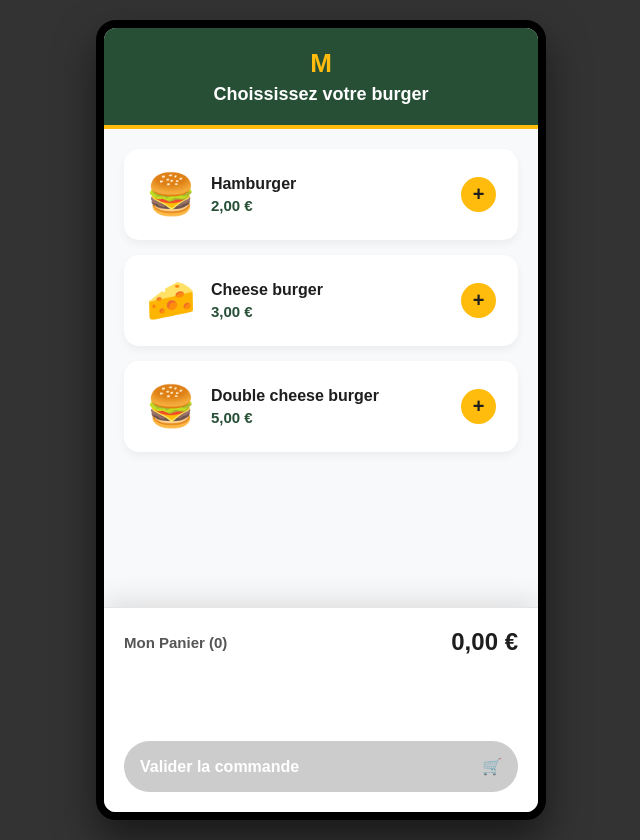
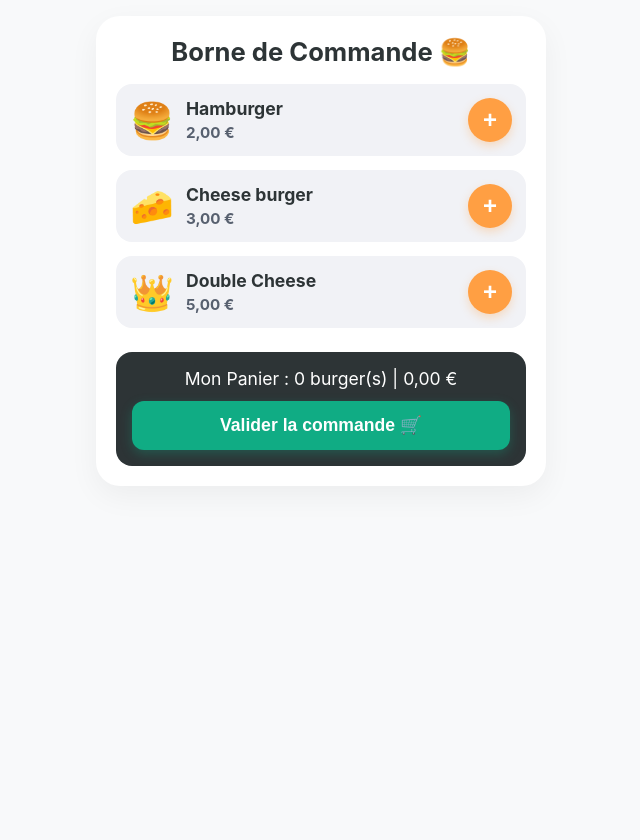
Before and after one commit to brahimgalaxys20/TPV, a plain HTML site: page index.html in a window 1280 px wide. Shown: the whole page, without its empty margins (319-959 px from the left). After the commit the page ends 800 px from the top, so only its background shows below. Drawn offline with Linux system fonts and the light colour scheme.

Commit message:
Update index.html

```diff
--- a/index.html
+++ b/index.html
@@ -2,348 +2,217 @@
 <html lang="fr">
 <head>
     <meta charset="UTF-8">
-    <meta name="viewport" content="width=device-width, initial-scale=1.0">
+    <!-- LA BALISE CRUCIALE POUR LE MOBILE -->
+    <meta name="viewport" content="width=device-width, initial-scale=1.0, user-scalable=no, viewport-fit=cover">
     <title>Borne de Commande - Burgers</title>
     <style>
+        /* Styles de base adaptés au mobile */
         :root {
-            --mcdo-green: #264F36;
-            --mcdo-yellow: #FFBC0D;
-            --mcdo-red: #DB0007;
-            --mcdo-dark: #1e1e1e;
-            --bg-light: #F8F9FA;
+            --primary: #ff9f43;
+            --primary-dark: #ee5253;
+            --bg: #f8f9fa;
+            --text: #2d3436;
         }
 
         * {
-            margin: 0;
-            padding: 0;
             box-sizing: border-box;
-            font-family: 'Arial Rounded MT Bold', sans-serif;
-            user-select: none;
+            -webkit-tap-highlight-color: transparent; /* Enlève le flash bleu au clic sur mobile */
         }
 
         body {
-            background-color: #333;
+            font-family: -apple-system, BlinkMacSystemFont, "Segoe UI", Roboto, sans-serif;
+            background-color: var(--bg);
+            color: var(--text);
+            margin: 0;
+            padding: 16px;
             display: flex;
             justify-content: center;
-            align-items: center;
-            min-height: 100vh;
-            padding: 20px;
         }
 
-        /* Simule l'écran vertical de la borne */
-        .kiosk-screen {
-            width: 450px;
-            height: 800px;
-            background-color: var(--bg-light);
-            border-radius: 20px;
-            box-shadow: 0 20px 40px rgba(0,0,0,0.5);
-            border: 8px solid #000;
-            overflow: hidden;
+        /* Conteneur fluide : prend 100% de la largeur du téléphone sans jamais dépasser 450px */
+        .borne-container {
+            width: 100%;
+            max-width: 450px;
+            background: #ffffff;
+            border-radius: 24px;
+            padding: 20px;
+            box-shadow: 0 10px 30px rgba(0,0,0,0.05);
+        }
+
+        h1 {
+            text-align: center;
+            font-size: 1.6rem;
+            margin-top: 0;
+            color: var(--text);
+        }
+
+        /* Grille des produits */
+        .menu {
             display: flex;
             flex-direction: column;
-            position: relative;
+            gap: 14px;
+            margin-bottom: 24px;
         }
 
-        /* En-tête */
-        .kiosk-header {
-            background-color: var(--mcdo-green);
-            color: white;
-            padding: 20px;
-            text-align: center;
-            font-weight: bold;
-            font-size: 18px;
-            border-bottom: 4px solid var(--mcdo-yellow);
-        }
-
-        .logo-m {
-            font-size: 26px;
-            color: var(--mcdo-yellow);
-            font-weight: 900;
-            display: block;
-            margin-bottom: 5px;
-        }
-
-        /* Zone de sélection des burgers */
-        .products-container {
-            flex: 1;
-            padding: 20px;
-            overflow-y: auto;
-            display: flex;
-            flex-direction: column;
-            gap: 15px;
-        }
-
-        .product-card {
-            background-color: white;
-            border-radius: 15px;
-            padding: 20px;
+        /* Cartes de burgers optimisées pour le pouce */
+        .burger-item {
             display: flex;
             align-items: center;
             justify-content: space-between;
-            box-shadow: 0 4px 8px rgba(0,0,0,0.05);
-            border: 2px solid transparent;
-            cursor: pointer;
-            transition: transform 0.1s ease, border-color 0.2s ease;
+            background: #f1f2f6;
+            padding: 14px;
+            border-radius: 16px;
         }
 
-        .product-card:active {
-            transform: scale(0.97);
-            border-color: var(--mcdo-yellow);
+        .burger-info {
+            display: flex;
+            align-items: center;
+            gap: 12px;
         }
 
-        .product-info {
-            display: flex;
-            align-items: center;
-            gap: 15px;
+        .burger-emoji {
+            font-size: 2.2rem;
         }
 
-        .product-icon {
-            font-size: 40px;
+        .burger-details h3 {
+            margin: 0 0 4px 0;
+            font-size: 1.1rem;
         }
 
-        .product-details {
-            display: flex;
-            flex-direction: column;
-            gap: 4px;
+        .burger-details p {
+            margin: 0;
+            color: #57606f;
+            font-weight: bold;
+            font-size: 0.95rem;
         }
 
-        .product-name {
-            font-size: 16px;
-            font-weight: bold;
-            color: var(--mcdo-dark);
-        }
-
-        .product-price {
-            font-size: 15px;
-            font-weight: 800;
-            color: var(--mcdo-green);
-        }
-
-        .add-btn {
-            background-color: var(--mcdo-yellow);
-            border: none;
-            width: 35px;
-            height: 35px;
-            border-radius: 50%;
-            font-size: 20px;
-            font-weight: bold;
-            color: var(--mcdo-dark);
-            display: flex;
-            justify-content: center;
-            align-items: center;
-        }
-
-        /* Panier fixe en bas */
-        .kiosk-footer-cart {
-            background-color: white;
-            box-shadow: 0 -8px 25px rgba(0,0,0,0.1);
-            padding: 20px;
-            display: flex;
-            flex-direction: column;
-            gap: 15px;
-            border-top: 1px solid #e5e5e5;
-        }
-
-        .cart-summary {
-            display: flex;
-            justify-content: space-between;
-            align-items: center;
-        }
-
-        .cart-title {
-            font-weight: bold;
-            color: #555;
-            font-size: 15px;
-        }
-
-        .cart-total {
-            font-size: 24px;
-            font-weight: 900;
-            color: var(--mcdo-dark);
-        }
-
-        /* Aperçu horizontal des articles */
-        .cart-items-preview {
-            display: flex;
-            gap: 10px;
-            overflow-x: auto;
-            min-height: 55px;
-            align-items: center;
-            padding: 2px 0;
-        }
-
-        .cart-item-thumb {
-            width: 48px;
-            height: 48px;
-            background: var(--bg-light);
-            border-radius: 10px;
-            display: flex;
-            justify-content: center;
-            align-items: center;
-            position: relative;
-            border: 1px solid #ddd;
-            flex-shrink: 0;
-            animation: popIn 0.2s ease-out;
-        }
-
-        .cart-item-badge {
-            position: absolute;
-            top: -6px;
-            right: -6px;
-            background-color: var(--mcdo-red);
-            color: white;
-            font-size: 11px;
-            font-weight: bold;
-            width: 18px;
-            height: 18px;
-            border-radius: 50%;
-            display: flex;
-            justify-content: center;
-            align-items: center;
-        }
-
-        .checkout-btn {
-            background-color: var(--mcdo-green);
+        /* Gros boutons faciles à cliquer sur écran tactile */
+        .btn-add {
+            background: var(--primary);
             color: white;
             border: none;
-            padding: 16px;
-            border-radius: 30px;
-            font-size: 16px;
+            width: 44px;
+            height: 44px;
+            border-radius: 50%;
+            font-size: 1.5rem;
             font-weight: bold;
             cursor: pointer;
             display: flex;
-            justify-content: space-between;
             align-items: center;
-            transition: background-color 0.2s;
+            justify-content: center;
+            box-shadow: 0 4px 10px rgba(255, 159, 67, 0.3);
+            transition: transform 0.1s;
         }
 
-        .checkout-btn:disabled {
-            background-color: #cccccc;
-            cursor: not-allowed;
+        .btn-add:active {
+            transform: scale(0.9);
+            background: var(--primary-dark);
         }
 
-        .checkout-btn:not(:disabled):active {
-            background-color: #1b3826;
+        /* Panier et validation */
+        .panier-section {
+            background: #2d3436;
+            color: white;
+            padding: 16px;
+            border-radius: 16px;
+            text-align: center;
         }
 
-        @keyframes popIn {
-            0% { transform: scale(0); }
-            100% { transform: scale(1); }
+        .total-text {
+            font-size: 1.1rem;
+            margin: 0 0 12px 0;
+        }
+
+        .btn-valider {
+            width: 100%;
+            background: #10ac84;
+            color: white;
+            border: none;
+            padding: 14px;
+            border-radius: 12px;
+            font-size: 1.1rem;
+            font-weight: bold;
+            cursor: pointer;
+            box-shadow: 0 4px 12px rgba(16, 172, 132, 0.3);
+        }
+
+        .btn-valider:active {
+            background: #0ea07a;
         }
     </style>
 </head>
 <body>
 
-    <div class="kiosk-screen">
-        <div class="kiosk-header">
-            <span class="logo-m">M</span>
-            Choississez votre burger
+    <div class="borne-container">
+        <h1>Borne de Commande 🍔</h1>
+
+        <div class="menu">
+            <!-- Produit 1 -->
+            <div class="burger-item">
+                <div class="burger-info">
+                    <span class="burger-emoji">🍔</span>
+                    <div class="burger-details">
+                        <h3>Hamburger</h3>
+                        <p>2,00 €</p>
+                    </div>
+                </div>
+                <button class="btn-add" onclick="ajouterAuPanier('Hamburger', 2)">+</button>
             </div>
 
-        <!-- Zone des 3 articles demandés -->
-        <div class="products-container">
-
-            <!-- 1. Hamburger -->
-            <div class="product-card" onclick="addToCart('p1', 'Hamburger', 2, '🍔')">
-                <div class="product-info">
-                    <span class="product-icon">🍔</span>
-                    <div class="product-details">
-                        <span class="product-name">Hamburger</span>
-                        <span class="product-price">2,00 €</span>
+            <!-- Produit 2 -->
+            <div class="burger-item">
+                <div class="burger-info">
+                    <span class="burger-emoji">🧀</span>
+                    <div class="burger-details">
+                        <h3>Cheese burger</h3>
+                        <p>3,00 €</p>
                     </div>
                 </div>
-                <button class="add-btn">+</button>
+                <button class="btn-add" onclick="ajouterAuPanier('Cheese burger', 3)">+</button>
             </div>
 
-            <!-- 2. Cheese burger -->
-            <div class="product-card" onclick="addToCart('p2', 'Cheese burger', 3, '🧀')">
-                <div class="product-info">
-                    <span class="product-icon">🧀</span>
-                    <div class="product-details">
-                        <span class="product-name">Cheese burger</span>
-                        <span class="product-price">3,00 €</span>
+            <!-- Produit 3 -->
+            <div class="burger-item">
+                <div class="burger-info">
+                    <span class="burger-emoji">👑</span>
+                    <div class="burger-details">
+                        <h3>Double Cheese</h3>
+                        <p>5,00 €</p>
                     </div>
                 </div>
-                <button class="add-btn">+</button>
+                <button class="btn-add" onclick="ajouterAuPanier('Double Cheese', 5)">+</button>
+            </div>
         </div>
 
-            <!-- 3. Double cheese burger -->
-            <div class="product-card" onclick="addToCart('p3', 'Double cheese burger', 5, '🍔+🍔')">
-                <div class="product-info">
-                    <span class="product-icon">🍔</span>
-                    <div class="product-details">
-                        <span class="product-name">Double cheese burger</span>
-                        <span class="product-price">5,00 €</span>
-                    </div>
-                </div>
-                <button class="add-btn">+</button>
-            </div>
-
-        </div>
-
-        <!-- SECTION PANIER EN BAS -->
-        <div class="kiosk-footer-cart">
-            <div class="cart-summary">
-                <span class="cart-title" id="cart-count">Mon Panier (0)</span>
-                <span class="cart-total" id="cart-total">0,00 €</span>
-            </div>
-
-            <!-- Miniatures défilantes -->
-            <div class="cart-items-preview" id="cart-preview"></div>
-
-            <button class="checkout-btn" id="checkout-action-btn" disabled onclick="validateOrder()">
-                <span>Valider la commande</span>
-                <span>🛒</span>
-            </button>
+        <!-- Section Panier -->
+        <div class="panier-section">
+            <p class="total-text">Mon Panier : <span id="count">0</span> burger(s) | <span id="total">0,00</span> €</p>
+            <button class="btn-valider" onclick="validerCommande()">Valider la commande 🛒</button>
         </div>
     </div>
 
     <script>
-        let cart = {};
+        let totalPrix = 0;
+        let totalArticles = 0;
 
-        function addToCart(id, name, price, icon) {
-            if (cart[id]) {
-                cart[id].quantity += 1;
-            } else {
-                cart[id] = { name: name, price: price, icon: icon, quantity: 1 };
-            }
-            updateUI();
+        function ajouterAuPanier(nom, prix) {
+            totalPrix += prix;
+            totalArticles += 1;
+            document.getElementById('count').innerText = totalArticles;
+            document.getElementById('total').innerText = totalPrix.toFixed(2);
         }
 
-        function updateUI() {
-            const preview = document.getElementById('cart-preview');
-            const countText = document.getElementById('cart-count');
-            const totalText = document.getElementById('cart-total');
-            const btn = document.getElementById('checkout-action-btn');
-
-            preview.innerHTML = '';
-            let totalQuantity = 0;
-            let totalPrice = 0;
-
-            for (const id in cart) {
-                const item = cart[id];
-                totalQuantity += item.quantity;
-                totalPrice += (item.price * item.quantity);
-
-                // Crée le petit aperçu visuel en bas
-                const thumb = document.createElement('div');
-                thumb.className = 'cart-item-thumb';
-                thumb.innerHTML = `
-                    <span style="font-size: 22px;">${item.icon === '🍔+🍔' ? '🍔' : item.icon}</span>
-                    <div class="cart-item-badge">${item.quantity}</div>
-                `;
-                preview.appendChild(thumb);
+        function validerCommande() {
+            if(totalArticles === 0) {
+                alert("Votre panier est vide !");
+            } else {
+                alert(`Commande validée !\nTotal : ${totalPrix.toFixed(2)} €\nMerci de votre visite ! 🚀`);
+                // Réinitialisation
+                totalPrix = 0;
+                totalArticles = 0;
+                document.getElementById('count').innerText = "0";
+                document.getElementById('total').innerText = "0,00";
             }
-
-            countText.innerText = `Mon Panier (${totalQuantity})`;
-            totalText.innerText = `${totalPrice.toFixed(2).replace('.', ',')} €`;
-            btn.disabled = totalQuantity === 0;
-        }
-
-        function validateOrder() {
-            alert("Commande validée ! Préparation en cuisine lancée.");
-            cart = {};
-            updateUI();
         }
     </script>
 </body>
```
Lines whose indentation alone changed are shown as unchanged.
